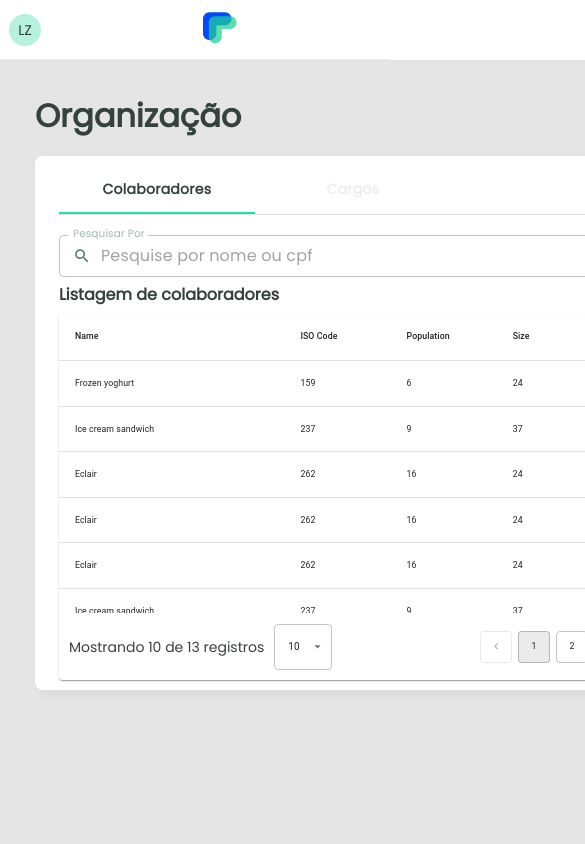
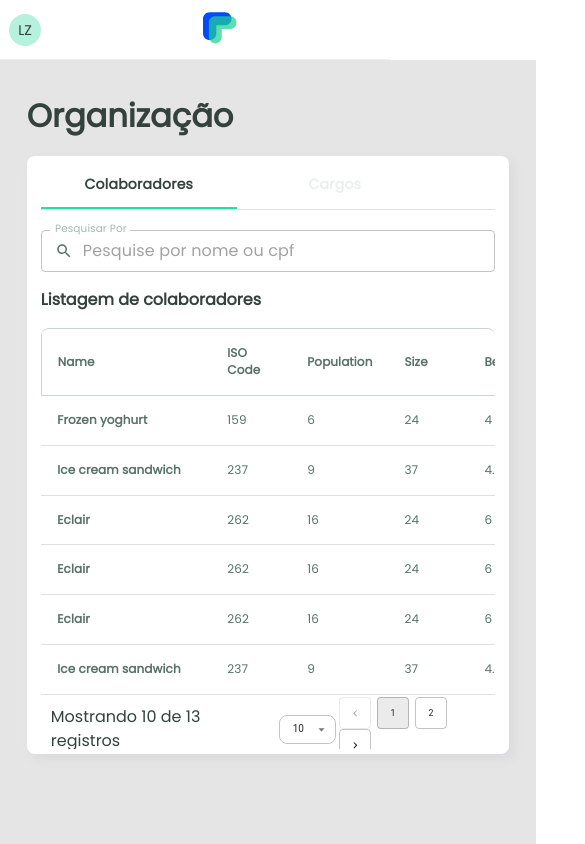
Before and after one commit to sguirodriguez/pedidopago-challenge, a Next.js app: page / in a window 390 px wide. Shown: the top 844 px of the page, 585 px wide, since content can reach past the window. Built offline with nearby package versions, Linux system fonts and the light colour scheme.

Commit message:
fix: responsive layout

```diff
--- a/src/components/DataTable/dataTable.components.tsx
+++ b/src/components/DataTable/dataTable.components.tsx
@@ -2,14 +2,21 @@ import React, { useState } from 'react'
 import Table from '@mui/material/Table'
 import TableBody from '@mui/material/TableBody'
 import TableCell from '@mui/material/TableCell'
-import TableContainer from '@mui/material/TableContainer'
 import TableHead from '@mui/material/TableHead'
 import TableRow from '@mui/material/TableRow'
-import Paper from '@mui/material/Paper'
 import Pagination from '@mui/material/Pagination'
 import MenuItem from '@mui/material/MenuItem'
-import Select from '@mui/material/Select'
-import { FooterPagination, FooterLeft, FooterTitle } from './dataTable.styles'
+import {
+  FooterPagination,
+  FooterLeft,
+  FooterTitle,
+  SelectRowsPerPage,
+  Container,
+  ContainerTable,
+  ContainerPaper,
+  TableTitle,
+  TableDescription,
+} from './dataTable.styles'
 
 interface Column {
   id: 'name' | 'calories' | 'fat' | 'carbs' | 'protein'
@@ -66,33 +73,42 @@ const DataTable = () => {
   ]
 
   return (
-    <Paper sx={{ width: '100%', overflow: 'hidden' }}>
-      <TableContainer sx={{ maxHeight: 300 }}>
-        <Table sx={{ minWidth: 650 }} stickyHeader aria-label="sticky table">
-          <TableHead>
+    <Container>
+      <ContainerPaper variant="outlined" className="paper-container">
+        <ContainerTable>
+          <Table>
+            <TableHead className="head-table">
               <TableRow>
                 {columns.map(column => (
                   <TableCell
                     key={column.id}
                     align={column.align}
-                  style={{ minWidth: column.minWidth }}
+                    style={{
+                      minWidth: column.minWidth,
+                      borderWidth: 0,
+                    }}
                   >
-                  {column.label}
+                    <TableTitle>{column.label}</TableTitle>
                   </TableCell>
                 ))}
               </TableRow>
             </TableHead>
+
             <TableBody>
               {rows
                 .slice(page * rowsPerPage, page * rowsPerPage + rowsPerPage)
                 .map((row, index) => {
                   return (
-                  <TableRow hover role="checkbox" tabIndex={-1} key={index}>
+                    <TableRow hover tabIndex={-1} key={index}>
                       {columns.map(column => {
                         const value = row[column.id]
                         return (
                           <TableCell key={column.id} align={column.align}>
-                          {value}
+                            {column.id == 'name' ? (
+                              <TableTitle>{value}</TableTitle>
+                            ) : (
+                              <TableDescription>{value}</TableDescription>
+                            )}
                           </TableCell>
                         )
                       })}
@@ -101,14 +117,14 @@ const DataTable = () => {
                 })}
             </TableBody>
           </Table>
-      </TableContainer>
+        </ContainerTable>
 
         <FooterPagination>
           <FooterLeft>
             <FooterTitle>
               Mostrando {rowsPerPage} de {rows.length} registros
             </FooterTitle>
-          <Select
+            <SelectRowsPerPage
               defaultValue={10}
               value={rowsPerPage}
               onChange={handleChangeRows}
@@ -116,7 +132,7 @@ const DataTable = () => {
               <MenuItem value={10}>10</MenuItem>
               <MenuItem value={20}>20</MenuItem>
               <MenuItem value={50}>50</MenuItem>
-          </Select>
+            </SelectRowsPerPage>
           </FooterLeft>
           <Pagination
             count={Math.ceil(rows.length / rowsPerPage)}
@@ -125,7 +141,8 @@ const DataTable = () => {
             shape="rounded"
           />
         </FooterPagination>
-    </Paper>
+      </ContainerPaper>
+    </Container>
   )
 }
 
--- a/src/components/DataTable/dataTable.styles.tsx
+++ b/src/components/DataTable/dataTable.styles.tsx
@@ -1,6 +1,55 @@
 import styled from '@emotion/styled'
 import Stack from '@mui/material/Stack'
 import { textDefault } from '../../styles/global'
+import Select from '@mui/material/Select'
+import { colors } from '../../styles/global'
+import TableContainer from '@mui/material/TableContainer'
+import Paper from '@mui/material/Paper'
+
+export const Container = styled.div`
+  .head-table {
+    border-top-width: 0px;
+    border-bottom-width: 1px;
+    border-left-width: 1px;
+    border-right-width: 1px;
+    border-style: solid;
+    border-color: ${colors.tableBorderColor};
+    border-radius: 8px 8px 0px 0px;
+    font-size: 2rem;
+  }
+`
+
+export const ContainerTable = styled(TableContainer)`
+  max-height: 520px;
+
+  @media (max-width: 1910px) {
+    max-height: 380px;
+  }
+`
+
+export const ContainerPaper = styled(Paper)`
+  width: 100%;
+  overflow: hidden;
+  border-top-width: 1px;
+  border-bottom-width: 0px;
+  border-left-width: 0px;
+  border-right-width: 0px;
+  border-color: ${colors.tableBorderColor};
+  border-radius: 8px 8px 0px 0px;
+`
+
+export const TableTitle = styled(textDefault)`
+  font-size: 1.2rem;
+  font-weight: 600;
+  line-height: 1.68rem;
+  color: ${colors.textColor};
+`
+
+export const TableDescription = styled(textDefault)`
+  font-size: 1.2rem;
+  line-height: 1.68rem;
+  color: ${colors.textColor};
+`
 
 export const FooterPagination = styled(Stack)`
   padding: 10px;
@@ -8,6 +57,7 @@ export const FooterPagination = styled(Stack)`
   flex-direction: row;
   justify-content: space-between;
   align-items: center;
+  height: 40px;
 `
 
 export const FooterLeft = styled.div`
@@ -18,6 +68,12 @@ export const FooterLeft = styled.div`
   gap: 10px;
 `
 export const FooterTitle = styled(textDefault)`
-  font-size: 1.4rem;
+  font-size: 1.6rem;
   line-height: 2.4rem;
 `
+export const SelectRowsPerPage = styled(Select)`
+  height: 30px;
+  border-color: ${colors.tableBorderColor};
+  border-radius: 8px;
+  border-width: 2px;
+`
--- a/src/components/input/input.styles.tsx
+++ b/src/components/input/input.styles.tsx
@@ -5,6 +5,4 @@ import TextField from '@mui/material/TextField'
 export const InputTextDefault = styled(TextField)`
   width: 100%;
   border-color: ${colors.gray};
-  margin-top: 10px;
-  margin-bottom: 10px;
 `
--- a/src/components/layout/layout.styles.tsx
+++ b/src/components/layout/layout.styles.tsx
@@ -140,7 +140,7 @@ export const Content = styled.div`
   height: 100%;
   margin: auto;
   box-sizing: border-box;
-  padding-top: 56px;
+  padding-top: 50px;
   padding-bottom: 80px;
 
   @media (max-width: 1910px) {
--- a/src/components/listEmployes/listEmployes.components.tsx
+++ b/src/components/listEmployes/listEmployes.components.tsx
@@ -1,6 +1,11 @@
 import React, { useState } from 'react'
 import Input from '../../components/input/input.components'
-import { IconInput, TitleTable } from './listEmployes.styles'
+import {
+  Container,
+  IconInput,
+  TitleTable,
+  MarginHorizontal,
+} from './listEmployes.styles'
 import DataTable from '../DataTable/dataTable.components'
 
 const ListEmployes = () => {
@@ -11,17 +16,18 @@ const ListEmployes = () => {
   }
 
   return (
-    <div style={{ paddingTop: 10 }}>
+    <Container>
       <Input
         labelText="Pesquisar Por"
         placeholderText="Pesquise por nome ou cpf"
         handleChange={handleChange}
         icon={<IconInput />}
       />
+      <MarginHorizontal />
       <TitleTable>Listagem de colaboradores</TitleTable>
-      <div style={{ paddingTop: 10 }}></div>
+      <MarginHorizontal />
       <DataTable />
-    </div>
+    </Container>
   )
 }
 export default ListEmployes
--- a/src/components/listEmployes/listEmployes.styles.tsx
+++ b/src/components/listEmployes/listEmployes.styles.tsx
@@ -3,6 +3,12 @@ import { textDefault } from '../../styles/global'
 import SearchIcon from '@mui/icons-material/Search'
 import { colors } from '../../styles/global'
 
+export const Container = styled.div`
+  padding-top: 40px;
+  @media (max-width: 1910px) {
+    padding-top: 20px;
+  }
+`
 export const IconInput = styled(SearchIcon)`
   height: 18px;
   width: 18px;
@@ -14,3 +20,10 @@ export const TitleTable = styled(textDefault)`
   font-size: 1.6rem;
   line-height: 1.6rem;
 `
+
+export const MarginHorizontal = styled.div`
+  margin-top: 40px;
+  @media (max-width: 1910px) {
+    margin-top: 20px;
+  }
+`
--- a/src/containers/home/home.screen.tsx
+++ b/src/containers/home/home.screen.tsx
@@ -1,5 +1,5 @@
 import type { NextPage } from 'next'
-import { Title, Dashboard, TabTitle, TabItem } from './home.styles'
+import { Title, DashboardBox, TabTitle, TabItem } from './home.styles'
 import Layout from '../../components/layout/layout.components'
 import React, { useState } from 'react'
 import Tabs from '@mui/material/Tabs'
@@ -40,7 +40,7 @@ const HomeScreen: NextPage = () => {
       }}
     >
       <Title>Organização</Title>
-      <Dashboard>
+      <DashboardBox>
         <Box sx={{ width: '100%' }}>
           <Box sx={{ borderBottom: 1, borderColor: 'divider' }}>
             <Tabs
@@ -62,7 +62,7 @@ const HomeScreen: NextPage = () => {
           </Box>
         </Box>
         {tabIndex == 0 ? <ListEmployes /> : <ListResponsabilities />}
-      </Dashboard>
+      </DashboardBox>
     </Layout>
   )
 }
--- a/src/containers/home/home.styles.tsx
+++ b/src/containers/home/home.styles.tsx
@@ -8,7 +8,7 @@ export const Title = styled(textDefault)`
   line-height: 32px;
 `
 
-export const Dashboard = styled.div`
+export const DashboardBox = styled.div`
   width: 100%;
   height: 100%;
   background-color: ${colors.white};
@@ -18,6 +18,11 @@ export const Dashboard = styled.div`
 
   @media (max-width: 1910px) {
     padding: 10px 24px 10px 24px;
+  }
+
+  @media (max-width: 576px) {
+    padding: 5px 14px 5px 14px;
+    height: 700px;
   }
 `
 
--- a/src/styles/global.ts
+++ b/src/styles/global.ts
@@ -27,5 +27,5 @@ export const colors = {
   textColor:'#587169',
   inputLabel:'#A3B8B0',
   inputIcon:'#587169',
-  tableBorderColor:'#CAD6D1'
+  tableBorderColor:'#CAD6D1',
 }
```
Lines whose indentation alone changed are shown as unchanged.
